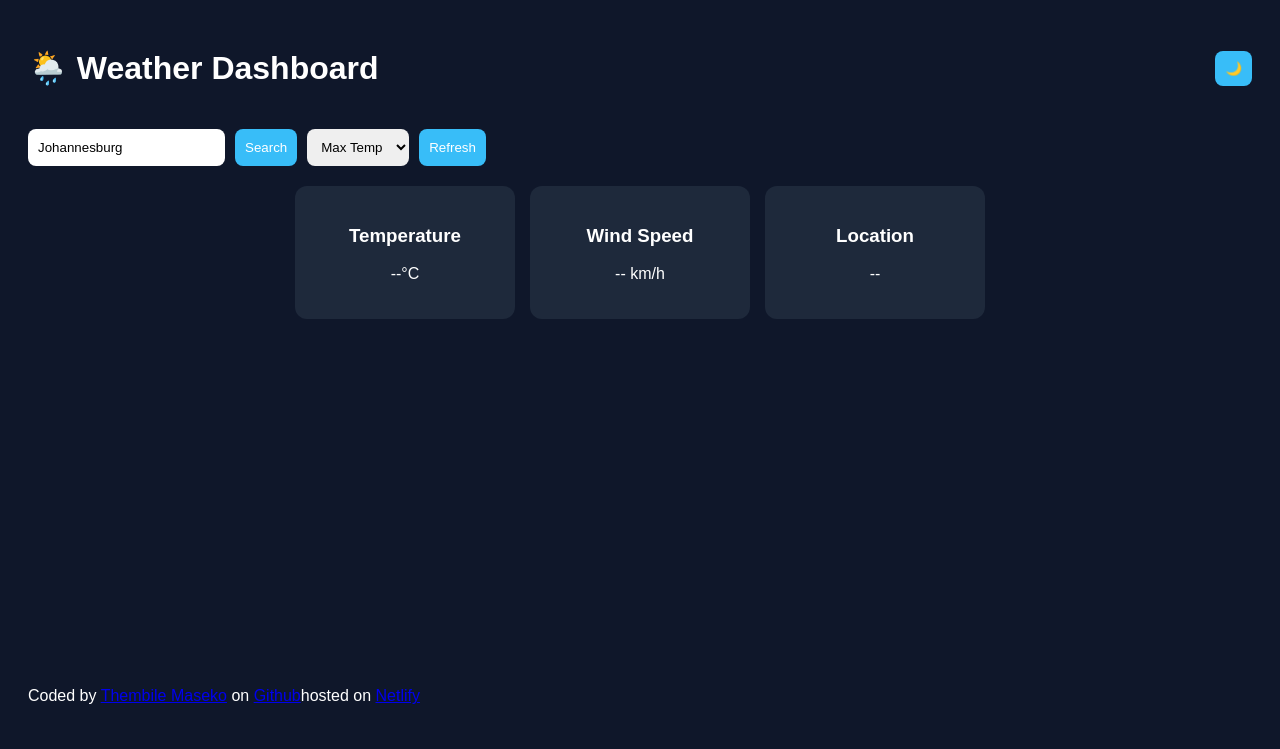
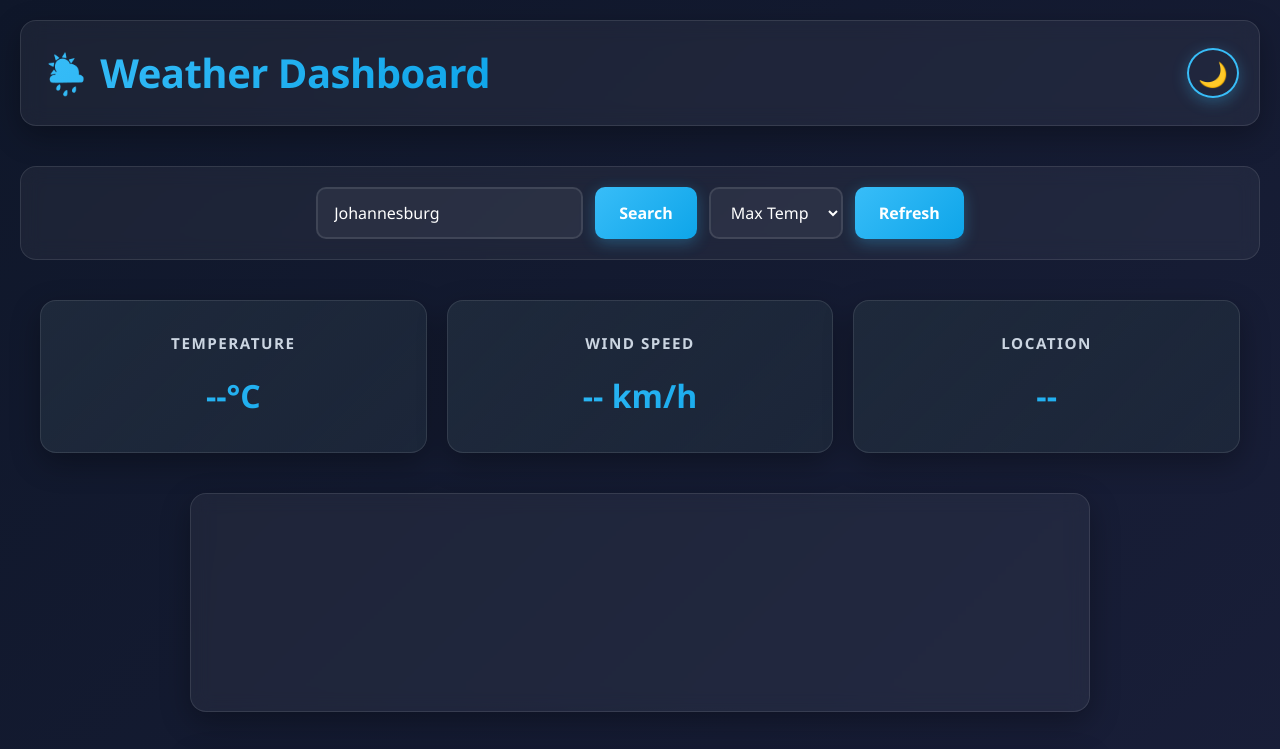
Before and after one commit to thembilemaseko/MyAdvancedWeatherDashboard, a plain HTML site: page index.html in a window 1280 px wide. Shown: the top 749 px of the page. Drawn offline with nearby package versions, Linux system fonts and the light colour scheme; no server answers.

Commit message:
Updated styles.css with modernized styling as requested.

```diff
--- a/styles.css
+++ b/styles.css
@@ -1,91 +1,326 @@
 :root {
   --bg: #0f172a;
+  --bg-secondary: #1a1f3a;
   --card: #1e293b;
+  --card-hover: #334155;
   --text: #ffffff;
+  --text-secondary: #cbd5e1;
+  --accent: #38bdf8;
+  --accent-secondary: #0ea5e9;
+  --success: #10b981;
+  --warning: #f59e0b;
+  --danger: #ef4444;
+  --shadow: 0 10px 30px rgba(0, 0, 0, 0.3);
+  --shadow-lg: 0 20px 50px rgba(0, 0, 0, 0.5);
 }
 
 body.light {
-  --bg: #f1f5f9;
+  --bg: #f8fafc;
+  --bg-secondary: #f1f5f9;
   --card: #ffffff;
-  --text: #000000;
+  --card-hover: #f1f5f9;
+  --text: #1e293b;
+  --text-secondary: #64748b;
+  --accent: #0ea5e9;
+  --accent-secondary: #38bdf8;
+  --shadow: 0 10px 30px rgba(0, 0, 0, 0.1);
+  --shadow-lg: 0 20px 50px rgba(0, 0, 0, 0.15);
+}
+
+* {
+  margin: 0;
+  padding: 0;
+  box-sizing: border-box;
+}
+
+html {
+  scroll-behavior: smooth;
 }
 
 body {
-  background: var(--bg);
+  background: linear-gradient(135deg, var(--bg) 0%, var(--bg-secondary) 100%);
   color: var(--text);
-  font-family: Arial;
+  font-family: 'Segoe UI', Tahoma, Geneva, Verdana, sans-serif;
   padding: 20px;
-  transition: 0.3s;
+  transition: background 0.4s ease, color 0.4s ease;
+  min-height: 100vh;
+  line-height: 1.6;
 }
 
+/* Header */
 header {
   display: flex;
   justify-content: space-between;
   align-items: center;
+  margin-bottom: 40px;
+  padding: 20px;
+  background: rgba(255, 255, 255, 0.05);
+  border-radius: 16px;
+  backdrop-filter: blur(10px);
+  border: 1px solid rgba(255, 255, 255, 0.1);
+  box-shadow: var(--shadow);
 }
 
+header h1 {
+  font-size: 2.5rem;
+  font-weight: 700;
+  background: linear-gradient(135deg, var(--accent) 0%, var(--accent-secondary) 100%);
+  -webkit-background-clip: text;
+  -webkit-text-fill-color: transparent;
+  background-clip: text;
+  letter-spacing: -0.5px;
+}
+
+#themeToggle {
+  background: none;
+  border: 2px solid var(--accent);
+  color: var(--accent);
+  width: 50px;
+  height: 50px;
+  border-radius: 50%;
+  font-size: 1.5rem;
+  display: flex;
+  align-items: center;
+  justify-content: center;
+  transition: all 0.3s ease;
+  cursor: pointer;
+}
+
+#themeToggle:hover {
+  background: var(--accent);
+  color: white;
+  transform: scale(1.1) rotate(20deg);
+}
+
+/* Controls Section */
 .controls {
   display: flex;
   flex-wrap: wrap;
-  gap: 10px;
-  margin: 20px 0;
+  gap: 12px;
+  margin: 30px 0;
+  padding: 20px;
+  background: rgba(255, 255, 255, 0.05);
+  border-radius: 16px;
+  backdrop-filter: blur(10px);
+  border: 1px solid rgba(255, 255, 255, 0.1);
+  justify-content: center;
 }
 
-input, select, button {
-  padding: 10px;
-  border-radius: 8px;
-  border: none;
+input, select {
+  padding: 12px 16px;
+  border-radius: 10px;
+  border: 2px solid rgba(255, 255, 255, 0.1);
+  background: rgba(255, 255, 255, 0.05);
+  color: var(--text);
+  font-size: 1rem;
+  transition: all 0.3s ease;
+  font-family: inherit;
+}
+
+input::placeholder {
+  color: var(--text-secondary);
+}
+
+input:focus, select:focus {
+  outline: none;
+  border-color: var(--accent);
+  background: rgba(56, 189, 248, 0.1);
+  box-shadow: 0 0 0 3px rgba(56, 189, 248, 0.2);
+}
+
+input:hover, select:hover {
+  border-color: var(--accent);
 }
 
 button {
+  padding: 12px 24px;
+  border-radius: 10px;
+  border: none;
   cursor: pointer;
-  background: #38bdf8;
+  background: linear-gradient(135deg, var(--accent) 0%, var(--accent-secondary) 100%);
   color: white;
+  font-weight: 600;
+  font-size: 1rem;
+  transition: all 0.3s ease;
+  box-shadow: 0 4px 15px rgba(56, 189, 248, 0.3);
+  font-family: inherit;
 }
 
+button:hover {
+  transform: translateY(-2px);
+  box-shadow: 0 6px 20px rgba(56, 189, 248, 0.4);
+}
+
+button:active {
+  transform: translateY(0);
+}
+
+/* Cards Section */
 .cards {
-  display: flex;
-  gap: 15px;
-  flex-wrap: wrap;
-  justify-content: center;
+  display: grid;
+  grid-template-columns: repeat(auto-fit, minmax(200px, 1fr));
+  gap: 20px;
+  margin: 40px 0;
+  max-width: 1200px;
+  margin-left: auto;
+  margin-right: auto;
 }
 
 .card {
-  background: var(--card);
-  padding: 20px;
-  border-radius: 12px;
-  width: 180px;
+  background: linear-gradient(135deg, var(--card) 0%, rgba(30, 41, 59, 0.8) 100%);
+  padding: 30px;
+  border-radius: 16px;
   text-align: center;
+  border: 1px solid rgba(255, 255, 255, 0.1);
+  box-shadow: var(--shadow);
+  transition: all 0.3s ease;
+  cursor: pointer;
+  position: relative;
+  overflow: hidden;
 }
 
+.card::before {
+  content: '';
+  position: absolute;
+  top: 0;
+  left: -100%;
+  width: 100%;
+  height: 100%;
+  background: linear-gradient(90deg, transparent, rgba(255, 255, 255, 0.1), transparent);
+  transition: left 0.5s ease;
+}
+
+.card:hover::before {
+  left: 100%;
+}
+
+.card:hover {
+  transform: translateY(-8px);
+  background: linear-gradient(135deg, var(--card-hover) 0%, rgba(30, 41, 59, 0.6) 100%);
+  box-shadow: var(--shadow-lg);
+  border-color: rgba(56, 189, 248, 0.3);
+}
+
+.card h3 {
+  font-size: 0.95rem;
+  color: var(--text-secondary);
+  margin-bottom: 15px;
+  text-transform: uppercase;
+  letter-spacing: 1.5px;
+  font-weight: 600;
+}
+
+.card p {
+  font-size: 2rem;
+  font-weight: 700;
+  background: linear-gradient(135deg, var(--accent) 0%, var(--accent-secondary) 100%);
+  -webkit-background-clip: text;
+  -webkit-text-fill-color: transparent;
+  background-clip: text;
+}
+
+/* Chart Container */
 .chart-container {
-  max-width: 800px;
-  margin: 20px auto;
+  max-width: 900px;
+  margin: 40px auto;
+  padding: 30px;
+  background: rgba(255, 255, 255, 0.05);
+  border-radius: 16px;
+  backdrop-filter: blur(10px);
+  border: 1px solid rgba(255, 255, 255, 0.1);
+  box-shadow: var(--shadow);
+  animation: slideInUp 0.6s ease;
+}
+
+canvas {
+  max-width: 100%;
 }
 
 /* Loader */
 .loader {
-  border: 5px solid #ccc;
-  border-top: 5px solid #38bdf8;
+  border: 4px solid rgba(255, 255, 255, 0.1);
+  border-top: 4px solid transparent;
+  border-right: 4px solid var(--accent);
   border-radius: 50%;
-  width: 40px;
-  height: 40px;
-  margin: 20px auto;
+  width: 50px;
+  height: 50px;
+  margin: 30px auto;
   animation: spin 1s linear infinite;
+  box-shadow: 0 0 15px rgba(56, 189, 248, 0.5);
 }
 
 .hidden {
   display: none;
 }
 
+/* Animations */
 @keyframes spin {
-  to { transform: rotate(360deg); }
+  to {
+    transform: rotate(360deg);
+  }
 }
 
-/* Mobile */
-@media (max-width: 600px) {
-  .cards {
-    flex-direction: column;
-    align-items: center;
+@keyframes slideInUp {
+  from {
+    opacity: 0;
+    transform: translateY(30px);
+  }
+  to {
+    opacity: 1;
+    transform: translateY(0);
   }
 }
+
+/* Responsive Design */
+@media (max-width: 768px) {
+  header {
+    flex-direction: column;
+    gap: 15px;
+  }
+
+  header h1 {
+    font-size: 2rem;
+  }
+
+  .controls {
+    flex-direction: column;
+  }
+
+  input, select, button {
+    width: 100%;
+  }
+
+  .cards {
+    grid-template-columns: 1fr;
+  }
+
+  .chart-container {
+    padding: 20px;
+  }
+}
+
+@media (max-width: 480px) {
+  body {
+    padding: 10px;
+  }
+
+  header {
+    padding: 15px;
+  }
+
+  header h1 {
+    font-size: 1.5rem;
+  }
+
+  .controls {
+    gap: 10px;
+  }
+
+  .card {
+    padding: 20px;
+  }
+
+  .card p {
+    font-size: 1.5rem;
+  }
+}
```
